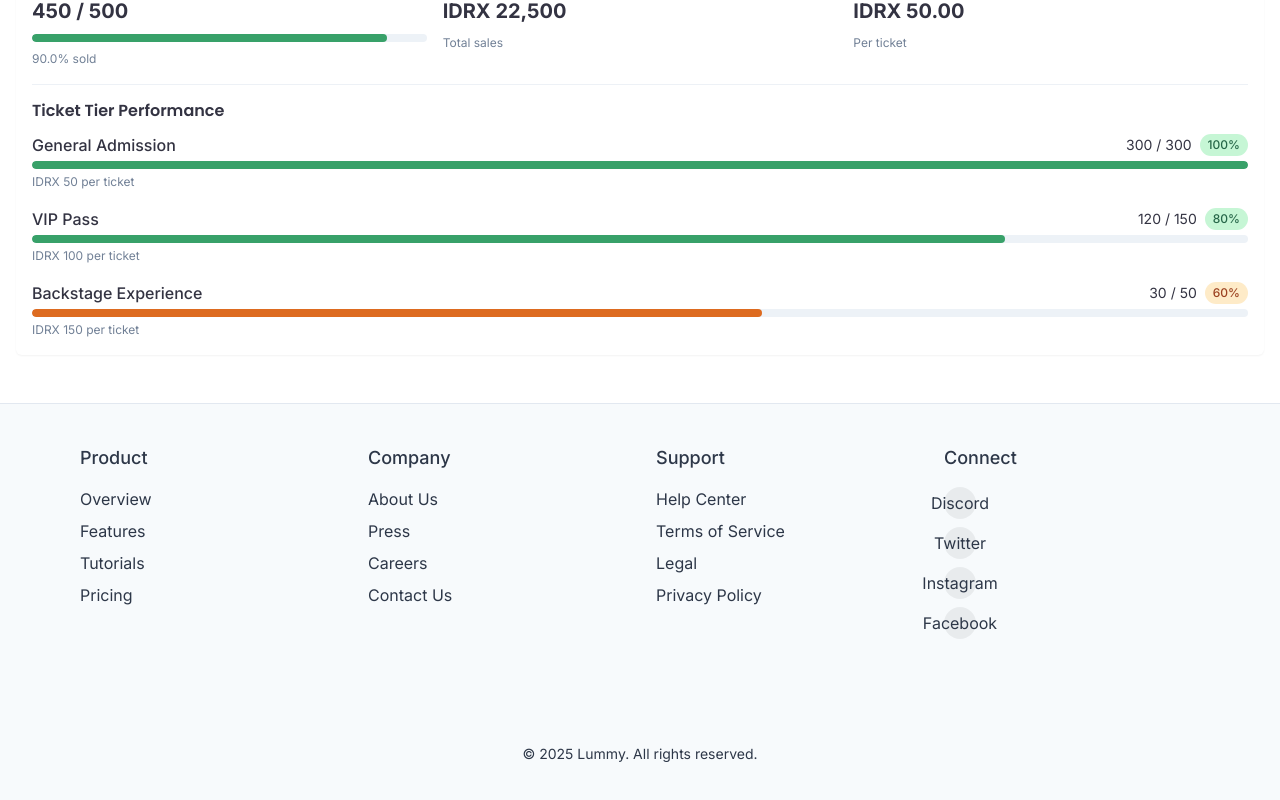
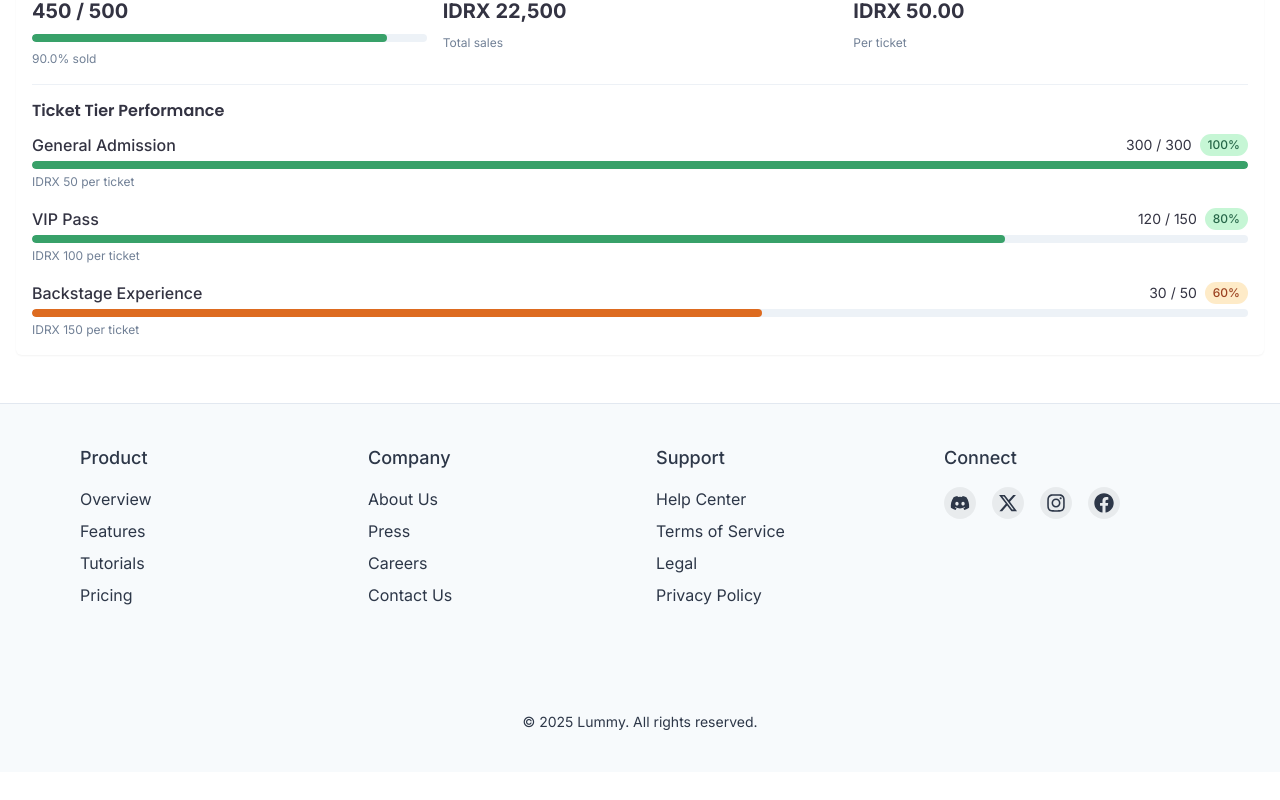
Before and after one commit to luthfidi/lummy-frontend, a React (Vite) app: page /admin/events/1 in a window 1280 px wide. Shown: the part 1137-1937 px from the top of the page. After the commit the page ends 1909 px from the top, so only its background shows below. Built offline with nearby package versions, Linux system fonts and the light colour scheme.

Commit message:
fix: footer

```diff
--- a/src/components/layout/Footer/Footer.tsx
+++ b/src/components/layout/Footer/Footer.tsx
@@ -1,4 +1,4 @@
-import React from "react";
+import { ReactNode } from "react";
 import {
   Box,
   Container,
@@ -6,12 +6,13 @@ import {
   SimpleGrid,
   Text,
   Link,
-  VisuallyHidden,
-  chakra,
+  HStack,
   useColorModeValue,
 } from "@chakra-ui/react";
+import { FaDiscord, FaInstagram, FaFacebook } from "react-icons/fa";
+import { FaXTwitter } from "react-icons/fa6";
 
-const ListHeader = ({ children }: { children: React.ReactNode }) => {
+const ListHeader = ({ children }: { children: ReactNode }) => {
   return (
     <Text fontWeight={"500"} fontSize={"lg"} mb={2}>
       {children}
@@ -19,36 +20,35 @@ const ListHeader = ({ children }: { children: React.ReactNode }) => {
   );
 };
 
-// Social Media Icon Component
-const SocialButton = ({
-  children,
-  label,
-  href,
-}: {
-  children: React.ReactNode;
+// Social Media Icon Component using React Icons
+interface SocialIconProps {
+  icon: ReactNode;
   label: string;
   href: string;
-}) => {
+}
+
+const SocialIcon = ({ icon, label, href }: SocialIconProps) => {
   return (
-    <chakra.button
-      bg={useColorModeValue("blackAlpha.100", "whiteAlpha.100")}
+    <Link
+      href={href}
+      isExternal
+      aria-label={label}
       rounded={"full"}
       w={8}
       h={8}
-      cursor={"pointer"}
-      as={"a"}
-      href={href}
       display={"inline-flex"}
       alignItems={"center"}
       justifyContent={"center"}
-      transition={"background 0.3s ease"}
+      bg={useColorModeValue("blackAlpha.100", "whiteAlpha.100")}
+      color={useColorModeValue("gray.700", "gray.200")}
+      transition={"all 0.3s ease"}
       _hover={{
         bg: useColorModeValue("blackAlpha.200", "whiteAlpha.200"),
+        color: useColorModeValue("gray.900", "white"),
       }}
     >
-      <VisuallyHidden>{label}</VisuallyHidden>
-      {children}
-    </chakra.button>
+      {icon}
+    </Link>
   );
 };
 
@@ -89,18 +89,28 @@ export const Footer = () => {
 
           <Stack align={"flex-start"}>
             <ListHeader>Connect</ListHeader>
-            <SocialButton label="Discord" href="#">
-              <Link href={"#"}>Discord</Link>
-            </SocialButton>
-            <SocialButton label="Twitter" href="#">
-              <Link href={"#"}>Twitter</Link>
-            </SocialButton>
-            <SocialButton label="Instagram" href="#">
-              <Link href={"#"}>Instagram</Link>
-            </SocialButton>
-            <SocialButton label="Facebook" href="#">
-              <Link href={"#"}>Facebook</Link>
-            </SocialButton>
+            <HStack spacing={4}>
+              <SocialIcon
+                icon={<FaDiscord size="20px" />}
+                label="Discord"
+                href="#"
+              />
+              <SocialIcon
+                icon={<FaXTwitter size="20px" />}
+                label="Twitter"
+                href="#"
+              />
+              <SocialIcon
+                icon={<FaInstagram size="20px" />}
+                label="Instagram"
+                href="#"
+              />
+              <SocialIcon
+                icon={<FaFacebook size="20px" />}
+                label="Facebook"
+                href="#"
+              />
+            </HStack>
           </Stack>
         </SimpleGrid>
       </Container>
```
